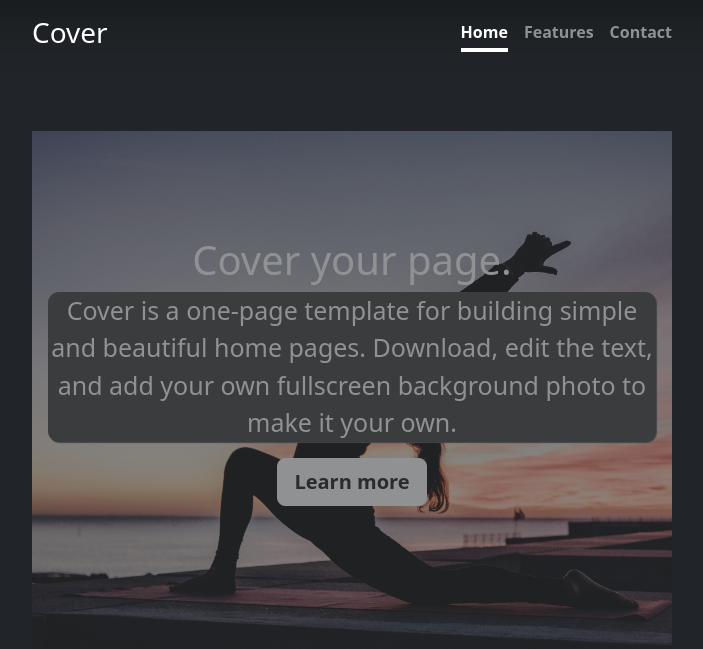
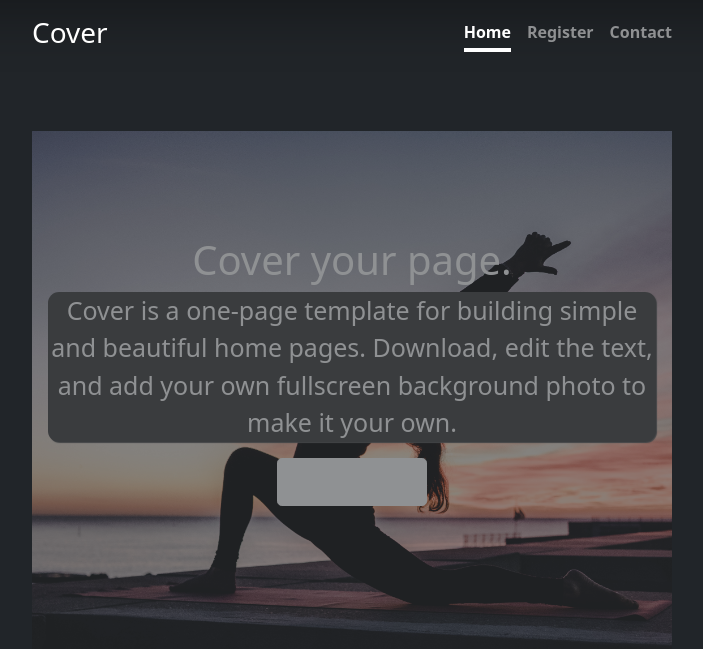
Before and after one commit to CalmaxBenard/workout-tracker, a Flask app: page / in a window 1280 px wide. Shown: the top 649 px of the page, without its empty margins (288-991 px from the left). Run offline with Flask 3, Linux system fonts and the light colour scheme; some libraries are stand-ins or nearby versions.

Commit message:
add url_for register page and script link

```diff
--- a/templates/header.html
+++ b/templates/header.html
@@ -29,6 +29,8 @@
     {{ bootstrap.load_css() }}
     <!-- Custom styles -->
     <link href="{{ url_for('static', filename='css/styles.css') }}" rel="stylesheet">
+    <link href="https://cdn.jsdelivr.net/npm/bootstrap@5.0.2/dist/css/bootstrap.min.css" rel="stylesheet" integrity="sha384-EVSTQN3/azprG1Anm3QDgpJLIm9Nao0Yz1ztcQTwFspd3yD65VohhpuuCOmLASjC" crossorigin="anonymous">
+    <script src="https://cdn.jsdelivr.net/npm/bootstrap@5.0.2/dist/js/bootstrap.bundle.min.js" integrity="sha384-MrcW6ZMFYlzcLA8Nl+NtUVF0sA7MsXsP1UyJoMp4YLEuNSfAP+JcXn/tWtIaxVXM" crossorigin="anonymous"></script>
     {% endblock %}
   </head>
   <body class="d-flex h-100 text-center text-white bg-dark"
@@ -40,8 +42,8 @@
     <div>
       <h3 class="float-md-start mb-0">Cover</h3>
       <nav class="nav nav-masthead justify-content-center float-md-end">
-        <a class="nav-link active" aria-current="page" href="#">Home</a>
-        <a class="nav-link" href="#">Features</a>
+        <a class="nav-link active" aria-current="page" href="{{ url_for('home') }}">Home</a>
+        <a class="nav-link" href="{{ url_for('register') }}">Register</a>
         <a class="nav-link" href="#">Contact</a>
       </nav>
     </div>
```
